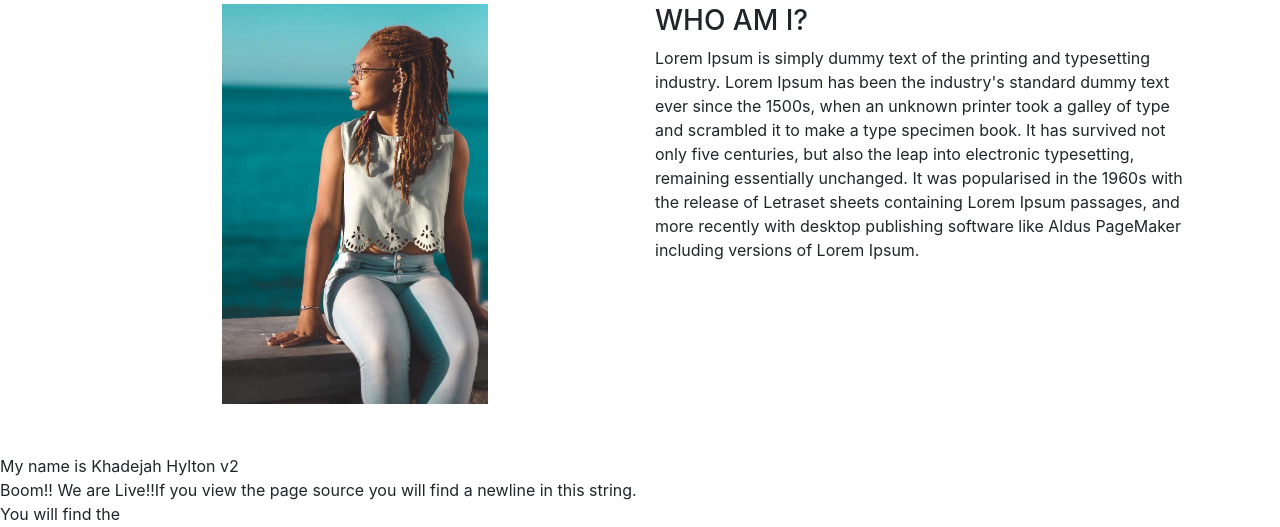
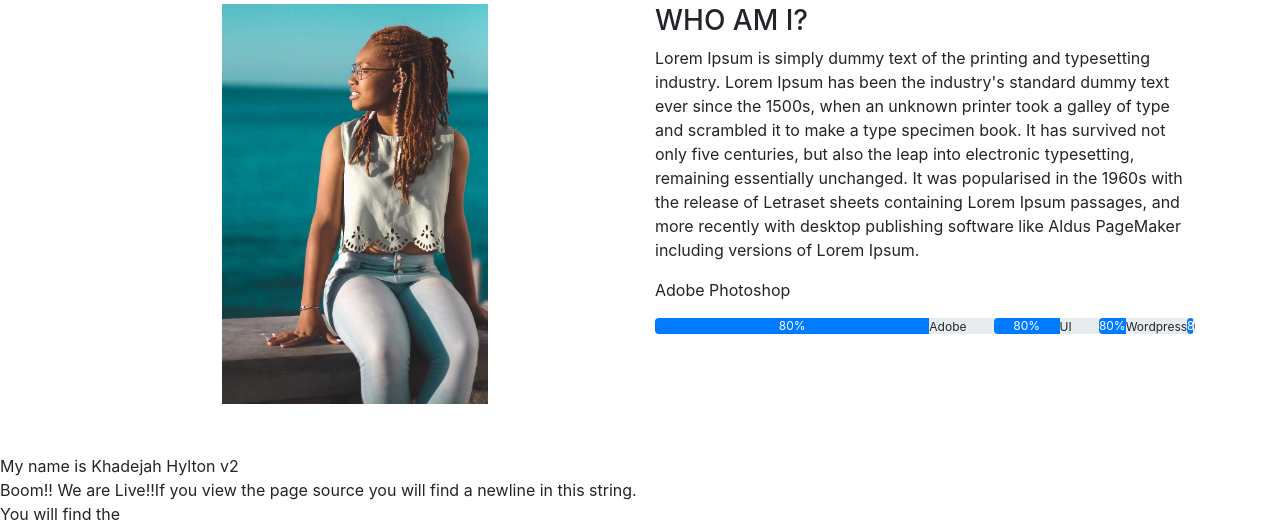
Before and after one commit to Dejah9/profile, a PHP site: page / in a window 1280 px wide. Shown: the part 972-1499 px from the top of the page. Run offline with PHP 8.4, Linux system fonts and the light colour scheme.

Commit message:
Skills added

```diff
--- a/index.php
+++ b/index.php
@@ -73,6 +73,30 @@
 		<div class="col-md-6">
 			<h3>WHO AM I?</h3>
 			<P>Lorem Ipsum is simply dummy text of the printing and typesetting industry. Lorem Ipsum has been the industry's standard dummy text ever since the 1500s, when an unknown printer took a galley of type and scrambled it to make a type specimen book. It has survived not only five centuries, but also the leap into electronic typesetting, remaining essentially unchanged. It was popularised in the 1960s with the release of Letraset sheets containing Lorem Ipsum passages, and more recently with desktop publishing software like Aldus PageMaker including versions of Lorem Ipsum.</P>
+			<div class="skills-bar">
+				<p>Adobe Photoshop</p>
+			<div class="progress">
+				<div class="progress-bar" style="width: 80% "> 80%</div>
+
+				<p>Adobe Photoshop</p>
+			<div class="progress">
+				<div class="progress-bar" style="width: 80% "> 80%</div>
+
+				<p>UI Design</p>
+			<div class="progress">
+				<div class="progress-bar" style="width: 80% "> 80%</div>
+
+				<p>Wordpress</p>
+			<div class="progress">
+				<div class="progress-bar" style="width: 80% "> 80%</div>
+
+				<p>Graphics Design</p>
+			<div class="progress">
+				<div class="progress-bar" style="width: 80% "> 80%</div>
+
+
+			</div>
+			</div>
 
 		</div>
 	</div>
```
